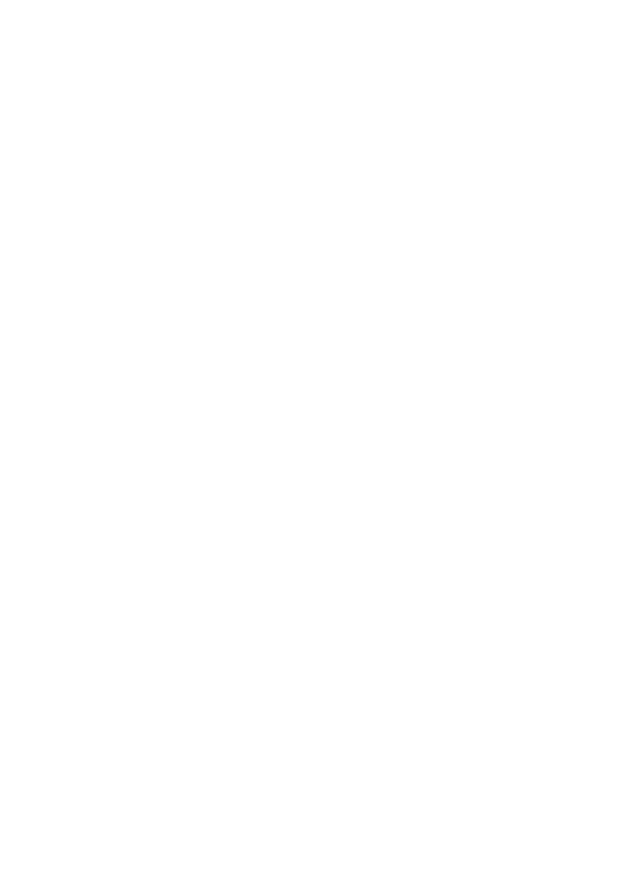
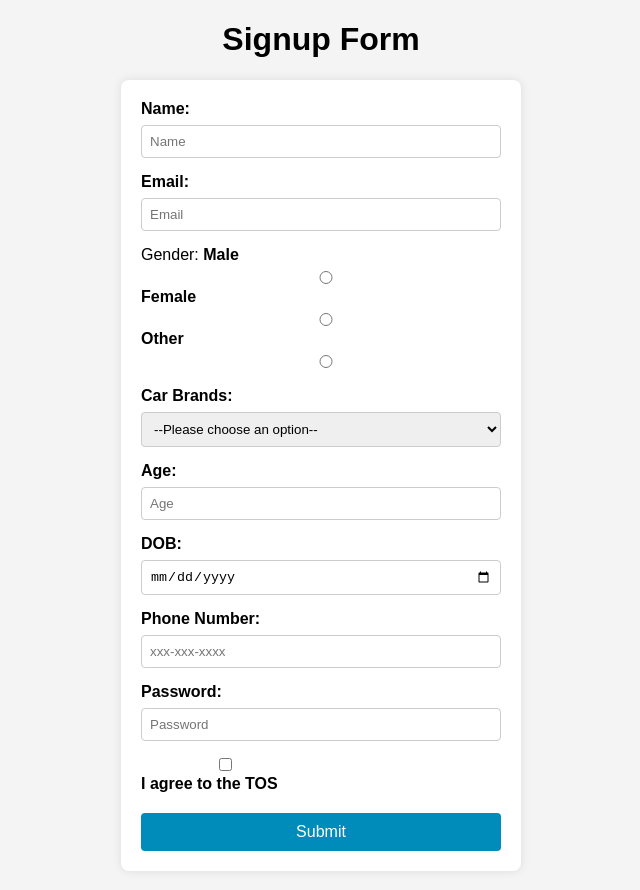
Before and after one commit to acciojob/signup-form-car-jadhavakashofficial, a website: page main.html in a window 1280 px wide. Shown: the whole page, without its empty margins (319-959 px from the left). Before the commit the page ends 800 px from the top, so only its background shows below. Drawn offline with Linux system fonts and the light colour scheme.

Commit message:
created a submission

```diff
--- a/main.html
+++ b/main.html
@@ -1,16 +1,134 @@
 <!DOCTYPE html>
+<html lang="en">
+<head>
+  <meta charset="UTF-8">
+  <title>HTML Signup Form Creation</title>
+  <link rel="stylesheet" href="styles.css">
+</head>
+<body>
 
-<html>
+  <h1>Signup Form</h1>
 
-<head>
-	<link rel="stylesheet" href="styles.css">
-</head>
+  <form id="signupForm" method="post">
+    <div class="form-group">
+      <label for="name">Name:</label>
+      <input
+        type="text"
+        id="name"
+        name="name"
+        placeholder="Name"
+        required
+      >
+    </div>
 
-<body>
-	<!-- the entire body must be written by student -->
-    <script type="text/javascript" src="./script.js">
-</script>
+    <div class="form-group">
+      <label for="email">Email:</label>
+      <input
+        type="email"
+        id="email"
+        name="email"
+        placeholder="Email"
+        required
+      >
+    </div>
 
+    <div class="form-group">
+      <span>Gender:</span>
+      <label for="gender_m">Male</label>
+      <input
+        type="radio"
+        id="gender_m"
+        name="gender"
+        value="Male"
+      >
+      <label for="gender_f">Female</label>
+      <input
+        type="radio"
+        id="gender_f"
+        name="gender"
+        value="Female"
+      >
+      <label for="gender_o">Other</label>
+      <input
+        type="radio"
+        id="gender_o"
+        name="gender"
+        value="Other"
+      >
+    </div>
+
+    <div class="form-group">
+      <label for="cars">Car Brands:</label>
+      <select id="cars" name="cars" required>
+        <option value="">--Please choose an option--</option>
+        <option value="Toyota">Toyota</option>
+        <option value="Ford">Ford</option>
+        <option value="Honda">Honda</option>
+        <option value="BMW">BMW</option>
+        <option value="Tesla">Tesla</option>
+      </select>
+    </div>
+
+    <div class="form-group">
+      <label for="age">Age:</label>
+      <input
+        type="number"
+        id="age"
+        name="age"
+        placeholder="Age"
+        min="1"
+        required
+      >
+    </div>
+
+    <div class="form-group">
+      <label for="dob">DOB:</label>
+      <input
+        type="date"
+        id="dob"
+        name="dob"
+        placeholder="xxxx-xx-xxxx"
+        required
+      >
+    </div>
+
+    <div class="form-group">
+      <label for="phone">Phone Number:</label>
+      <input
+        type="tel"
+        id="phone"
+        name="phone"
+        placeholder="xxx-xxx-xxxx"
+        pattern="[0-9]{3}-[0-9]{3}-[0-9]{4}"
+        required
+      >
+    </div>
+
+    <div class="form-group">
+      <label for="password">Password:</label>
+      <input
+        type="password"
+        id="password"
+        name="password"
+        placeholder="Password"
+        required
+      >
+    </div>
+
+    <div class="form-group checkbox-group">
+      <label for="tos">
+        <input
+          type="checkbox"
+          id="tos"
+          name="tos"
+        >
+        I agree to the TOS
+      </label>
+    </div>
+
+    <button type="submit" id="submitBtn">Submit</button>
+  </form>
+
+  <script src="script.js"></script>
 </body>
-
 </html>
--- a/script.js
+++ b/script.js
@@ -1 +1,32 @@
-//your code here
+const form = document.getElementById('signupForm');
+const submitBtn = document.getElementById('submitBtn');
+
+form.addEventListener('submit', (e) => {
+  // Basic front-end validation
+  const name = document.getElementById('name').value.trim();
+  const email = document.getElementById('email').value.trim();
+  const gender = document.querySelector('input[name="gender"]:checked');
+  const cars = document.getElementById('cars').value;
+  const age = document.getElementById('age').value;
+  const dob = document.getElementById('dob').value;
+  const phone = document.getElementById('phone').value.trim();
+  const password = document.getElementById('password').value;
+  const tosChecked = document.getElementById('tos').checked;
+
+  if (!name || !email || !gender || !cars || !age || !dob || !phone || !password) {
+    e.preventDefault();
+    alert('Please fill out all required fields.');
+    return;
+  }
+
+  if (!tosChecked) {
+    e.preventDefault();
+    alert('You must agree to the TOS.');
+    return;
+  }
+
+  // Optional: Additional custom validations can go here
+
+  // If all checks pass, the form will submit with method="post"
+  alert('Form submitted successfully!');
+});
--- a/styles.css
+++ b/styles.css
@@ -1,2 +1,62 @@
+* {
+  box-sizing: border-box;
+}
 
-/* Your CSS Code here. */
+body {
+  font-family: Arial, sans-serif;
+  margin: 20px;
+  background-color: #f4f4f4;
+}
+
+h1 {
+  text-align: center;
+}
+
+form {
+  background: #fff;
+  max-width: 400px;
+  margin: 0 auto;
+  padding: 20px;
+  border-radius: 8px;
+  box-shadow: 0 0 10px rgba(0, 0, 0, 0.1);
+}
+
+.form-group {
+  margin-bottom: 15px;
+}
+
+.form-group label {
+  display: inline-block;
+  margin-bottom: 5px;
+  font-weight: bold;
+}
+
+.form-group input,
+.form-group select {
+  width: 100%;
+  padding: 8px;
+  margin-top: 2px;
+  border: 1px solid #ccc;
+  border-radius: 4px;
+}
+
+.checkbox-group {
+  display: flex;
+  align-items: center;
+  justify-content: flex-start;
+}
+
+button {
+  width: 100%;
+  padding: 10px;
+  background-color: #008CBA;
+  color: #fff;
+  font-size: 16px;
+  border: none;
+  border-radius: 4px;
+  cursor: pointer;
+}
+
+button:hover {
+  background-color: #005f73;
+}
```
